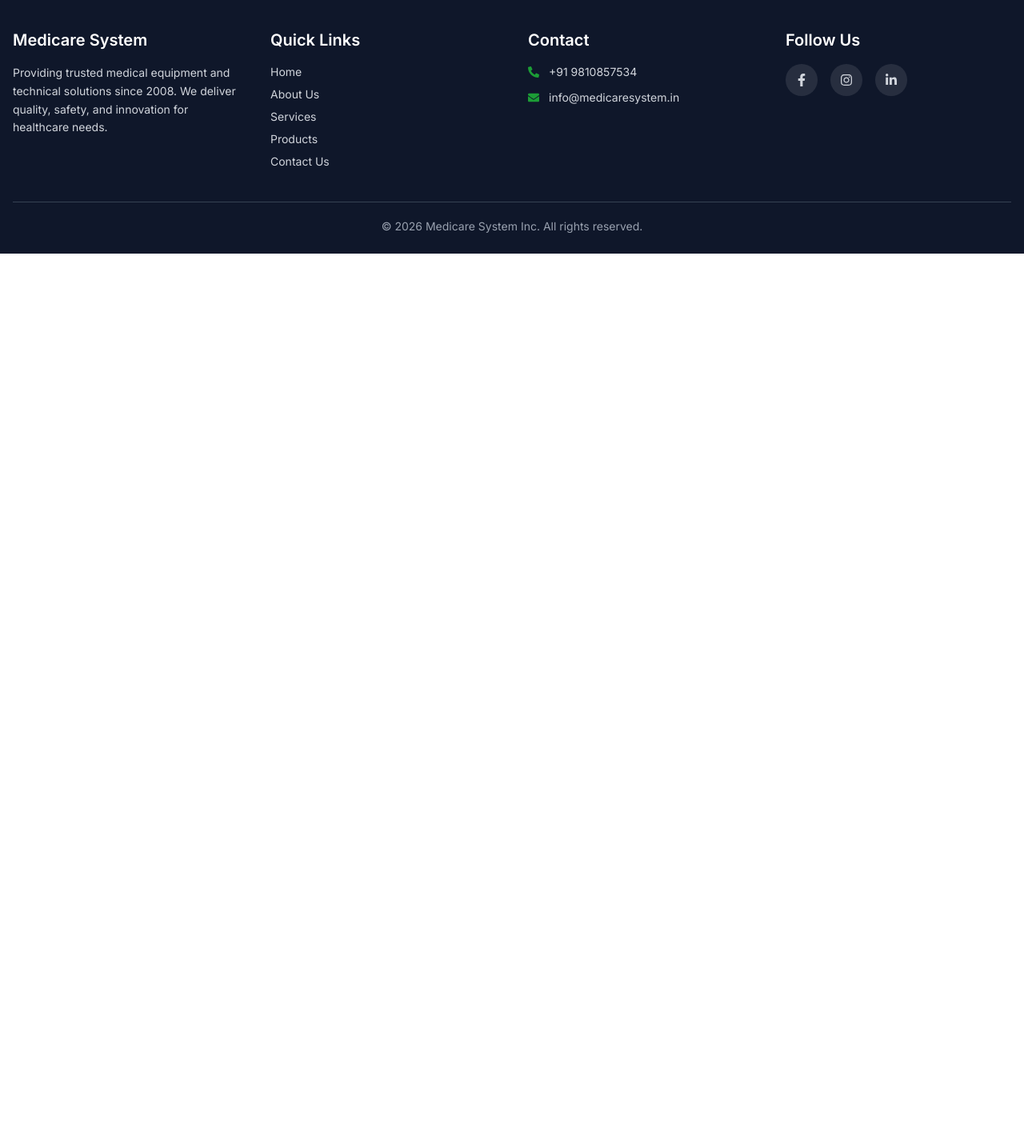
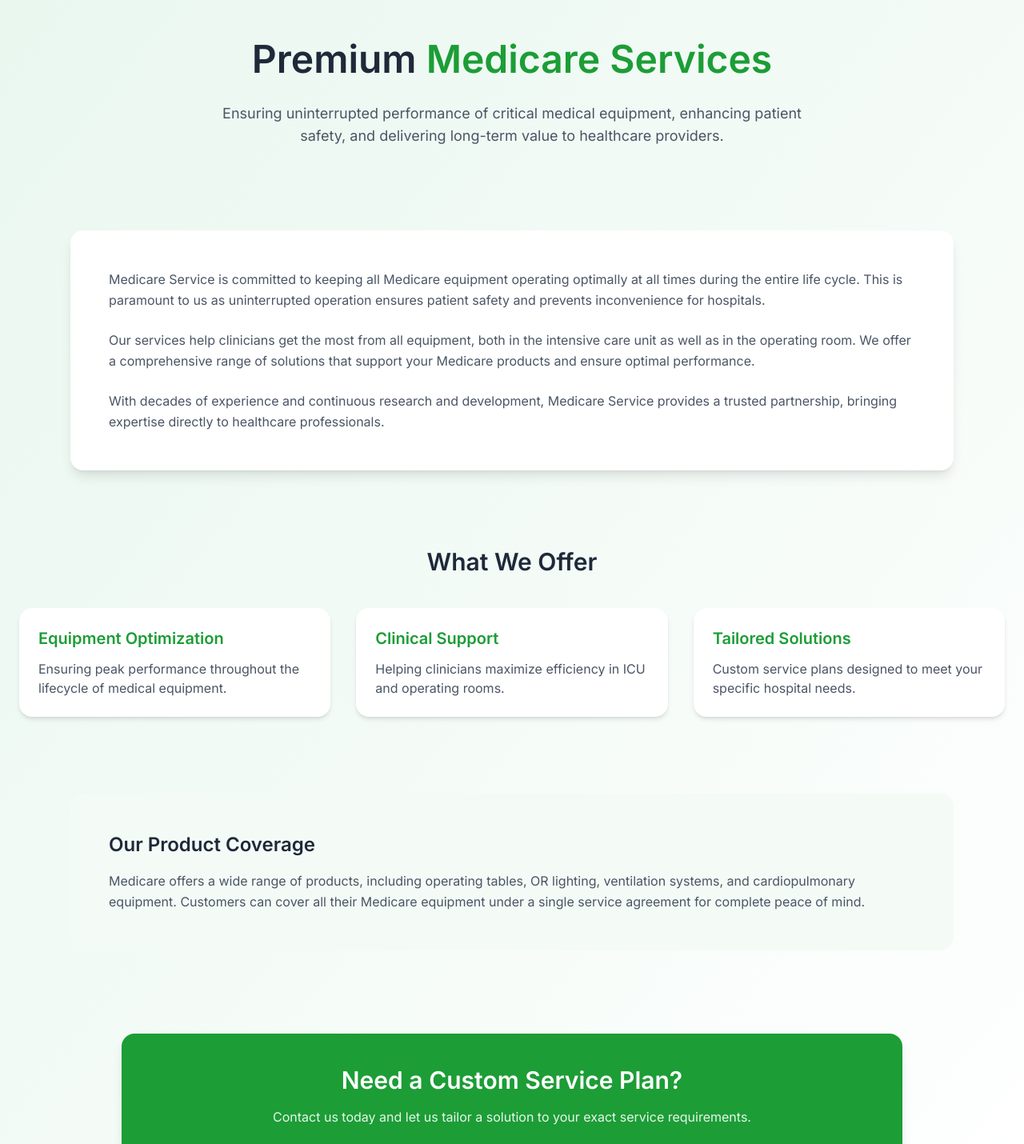
Before and after one commit to himanshu-dimri-fullstack/medicare-system, a React (Vite) app in the folder client/: page /services in a window 1280 px wide. Shown: the part 100-1530 px from the top of the page at 80% size. Before the commit the page ends 800 px from the top, so only its background shows below. Built offline with nearby package versions, Linux system fonts and the light colour scheme.

Commit message:
Add changes

```diff
--- a/client/src/App.jsx
+++ b/client/src/App.jsx
@@ -7,6 +7,7 @@ import HomePage from './pages/HomePage'
 import AboutPage from './pages/AboutPage'
 import ContactPage from './pages/ContactPage'
 import ProductsPage from './pages/ProductPage'
+import ServicePage from './pages/ServicePage'
 
 const App = () => {
   return (
@@ -20,6 +21,7 @@ const App = () => {
         <Route path="/about" element={<AboutPage />} />
         <Route path="/contact" element={<ContactPage />} />
         <Route path="/products" element={<ProductsPage />} />
+        <Route path="/services" element={<ServicePage />} />
       </Routes>
 
       <Footer />
--- a/client/src/components/HomeSlider.jsx
+++ b/client/src/components/HomeSlider.jsx
@@ -12,7 +12,6 @@ const HomeSlider = () => {
         speed: 500,
         slidesToShow: 1,
         slidesToScroll: 1,
-
         autoplay: true,
         autoplaySpeed: 3000,
         pauseOnHover: true
--- /dev/null
+++ b/client/src/pages/ServicePage.jsx
@@ -0,0 +1,106 @@
+import React from "react";
+import { useNavigate } from "react-router-dom";
+
+const ServicePage = () => {
+
+    const navigate = useNavigate();
+    return (
+        <div className="w-full min-h-screen bg-linear-to-br from-[#e9f7ef] to-white">
+
+            <section className="max-w-7xl mx-auto px-6 py-16 text-center">
+                <h1 className="text-4xl md:text-5xl font-bold text-gray-800 leading-tight">
+                    Premium <span className="text-[#1c9d36]">Medicare Services</span>
+                </h1>
+                <p className="mt-6 text-gray-600 max-w-3xl mx-auto text-lg">
+                    Ensuring uninterrupted performance of critical medical equipment,
+                    enhancing patient safety, and delivering long-term value to healthcare providers.
+                </p>
+            </section>
+
+            <section className="max-w-6xl mx-auto px-6 py-10">
+                <div className="bg-white rounded-2xl shadow-lg p-8 md:p-12 space-y-6">
+
+                    <p className="text-gray-600 leading-relaxed">
+                        Medicare Service is committed to keeping all Medicare equipment operating optimally at all times during the entire life cycle.
+                        This is paramount to us as uninterrupted operation ensures patient safety and prevents inconvenience for hospitals.
+                    </p>
+
+                    <p className="text-gray-600 leading-relaxed">
+                        Our services help clinicians get the most from all equipment, both in the intensive care unit as well as in the operating room.
+                        We offer a comprehensive range of solutions that support your Medicare products and ensure optimal performance.
+                    </p>
+
+                    <p className="text-gray-600 leading-relaxed">
+                        With decades of experience and continuous research and development, Medicare Service provides a trusted partnership,
+                        bringing expertise directly to healthcare professionals.
+                    </p>
+
+                </div>
+            </section>
+
+            <section className="max-w-7xl mx-auto px-6 py-14">
+                <h2 className="text-3xl font-semibold text-center text-gray-800 mb-10">
+                    What We Offer
+                </h2>
+
+                <div className="grid md:grid-cols-3 gap-8">
+
+                    {[
+                        {
+                            title: "Equipment Optimization",
+                            desc: "Ensuring peak performance throughout the lifecycle of medical equipment.",
+                        },
+                        {
+                            title: "Clinical Support",
+                            desc: "Helping clinicians maximize efficiency in ICU and operating rooms.",
+                        },
+                        {
+                            title: "Tailored Solutions",
+                            desc: "Custom service plans designed to meet your specific hospital needs.",
+                        },
+                    ].map((item, index) => (
+                        <div
+                            key={index}
+                            className="bg-white p-6 rounded-2xl shadow-md hover:shadow-xl transition duration-300"
+                        >
+                            <h3 className="text-xl font-semibold text-[#1c9d36] mb-3">
+                                {item.title}
+                            </h3>
+                            <p className="text-gray-600">{item.desc}</p>
+                        </div>
+                    ))}
+                </div>
+            </section>
+
+            <section className="max-w-6xl mx-auto px-6 py-10">
+                <div className="bg-[#f4fbf6] rounded-2xl p-8 md:p-12">
+                    <h2 className="text-2xl font-semibold text-gray-800 mb-4">
+                        Our Product Coverage
+                    </h2>
+                    <p className="text-gray-600 leading-relaxed">
+                        Medicare offers a wide range of products, including operating tables, OR lighting,
+                        ventilation systems, and cardiopulmonary equipment. Customers can cover all their
+                        Medicare equipment under a single service agreement for complete peace of mind.
+                    </p>
+                </div>
+            </section>
+
+            <section className="max-w-5xl mx-auto px-6 py-16 text-center">
+                <div className="bg-[#1c9d36] text-white rounded-2xl p-10 shadow-lg">
+                    <h2 className="text-3xl font-semibold mb-4">
+                        Need a Custom Service Plan?
+                    </h2>
+                    <p className="mb-6 text-white/90">
+                        Contact us today and let us tailor a solution to your exact service requirements.
+                    </p>
+                    <button onClick={() => navigate("/contact")} className="bg-white text-[#1c9d36] font-semibold px-6 py-3 rounded-full hover:scale-105 transition">
+                        Contact Us
+                    </button>
+                </div>
+            </section>
+
+        </div>
+    );
+};
+
+export default ServicePage;
```
